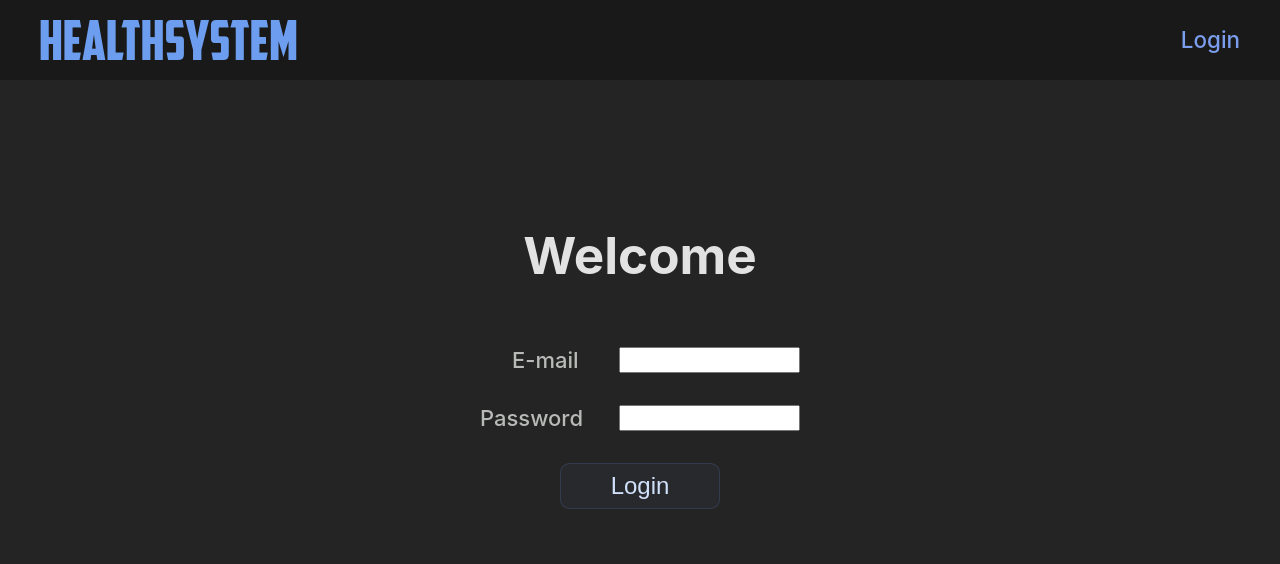
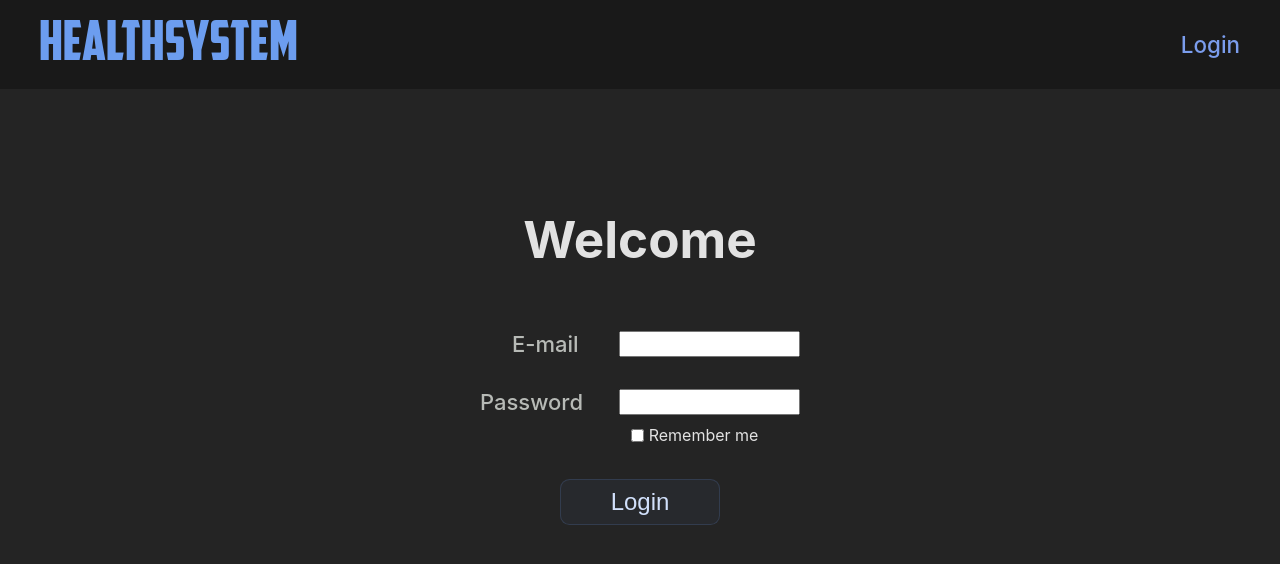
Before and after one commit to Descatres/HealthSystem, a React (Vite) app in the folder frontend/HealthSystem/: page /login in a window 1280 px wide. Shown: the top 564 px of the page. Built offline with nearby package versions, Linux system fonts and the light colour scheme.

Commit message:
QoL changes
user log in state
remember email

```diff
--- a/frontend/HealthSystem/src/App.jsx
+++ b/frontend/HealthSystem/src/App.jsx
@@ -1,4 +1,4 @@
-import { useState } from "react";
+import { useState, useEffect } from "react";
 import { BrowserRouter as Router, Route, Routes } from "react-router-dom";
 import "./App.css";
 import Navbar from "./components/Navbar/Navbar";
@@ -72,6 +72,25 @@ function App() {
     //     createAppointment(appointmentData);
     //   });
 
+    useEffect(() => {
+        const checkLoginStatus = () => {
+            const loginTimestamp = localStorage.getItem("loginTimestamp");
+            if (loginTimestamp) {
+                const now = new Date().getTime();
+                const twentyFourHours = 24 * 60 * 60 * 1000;
+                if (now - parseInt(loginTimestamp) < twentyFourHours) {
+                    setIsLoggedIn(true);
+                }
+            }
+        };
+        checkLoginStatus();
+    }, []);
+
+    const setLoginTimestamp = () => {
+        const now = new Date();
+        localStorage.setItem("loginTimestamp", now.getTime());
+    };
+
     const handleLogin = (email, password) => {
         if (!isLoggedIn) {
             fetch("http://localhost:8000/login/", {
@@ -88,6 +107,7 @@ function App() {
                 .then((data) => {
                     if (data.token) {
                         setIsLoggedIn(true);
+                        setLoginTimestamp();
                         console.log("Logged in", data.token);
                     } else {
                         setIsLoggedIn(false);
@@ -100,6 +120,7 @@ function App() {
                 });
         } else {
             setIsLoggedIn(false);
+            localStorage.removeItem("loginTimestamp");
             console.log("Logged out");
         }
     };
--- a/frontend/HealthSystem/src/components/AppointmentsList/AppointmentsList.module.css
+++ b/frontend/HealthSystem/src/components/AppointmentsList/AppointmentsList.module.css
@@ -126,6 +126,9 @@
     flex-direction: column;
     overflow-y: auto;
     max-height: 80%;
+    box-sizing: border-box;
+    overflow-y: hidden;
+    overflow-x: hidden;
 }
 
 .tableRowHeader {
--- a/frontend/HealthSystem/src/components/Navbar/Navbar.jsx
+++ b/frontend/HealthSystem/src/components/Navbar/Navbar.jsx
@@ -7,15 +7,15 @@ function Navbar(props) {
         <>
             <nav className={classes.container}>
                 <ul className={classes.navbar}>
-                    {/* {!props.isLoggedIn ? (
-                        <a href="/"> */}
-                    <img src={lgo2} alt="HealthSystem" />
-                    {/* </a>
+                    {!props.isLoggedIn ? (
+                        <a href="/">
+                            <img src={lgo2} alt="HealthSystem" />
+                        </a>
                     ) : (
                         <a href="/login">
                             <img src={lgo2} alt="HealthSystem" />
                         </a>
-                    )} */}
+                    )}
                     {props.isLoggedIn ? (
                         <a href="/login" onClick={props.handleLogin}>
                             Logout
--- a/frontend/HealthSystem/src/pages/Homepage/Homepage.module.css
+++ b/frontend/HealthSystem/src/pages/Homepage/Homepage.module.css
@@ -3,7 +3,7 @@
     align-items: flex-start;
     justify-content: flex-start;
     flex-direction: column;
-    height: 100%;
+    height: calc(100% - 8.5rem);
     gap: 0.5rem;
     padding: 0rem 2rem 2rem 2rem;
     margin: 5rem 0rem 0rem 0rem;
--- a/frontend/HealthSystem/src/pages/Login/Login.jsx
+++ b/frontend/HealthSystem/src/pages/Login/Login.jsx
@@ -6,6 +6,7 @@ import { useNavigate } from "react-router-dom";
 function Login(props) {
     const [email, setEmail] = useState("");
     const [password, setPassword] = useState("");
+    const [rememberMe, setRememberMe] = useState(false);
     const navigate = useNavigate();
 
     useEffect(() => {
@@ -15,9 +16,33 @@ function Login(props) {
         }
     }, [props.isLoggedIn]);
 
+    useEffect(() => {
+        const savedEmail = localStorage.getItem("loginEmail");
+        const savedRememberMe = localStorage.getItem("rememberMe");
+
+        if (savedEmail && savedRememberMe === "true") {
+            setEmail(savedEmail);
+            setRememberMe(true);
+        }
+    }, []);
+
     const handleKeyDown = (e) => {
         if (e.key === "Enter") {
             props.handleLogin(email, password);
+        }
+    };
+
+    const handleLogin = () => {
+        props.handleLogin(email, password);
+
+        // Save email and rememberMe status if rememberMe is checked
+        if (rememberMe) {
+            localStorage.setItem("loginEmail", email);
+            localStorage.setItem("rememberMe", true);
+        } else {
+            // Clear saved email and rememberMe status
+            localStorage.removeItem("loginEmail");
+            localStorage.removeItem("rememberMe");
         }
     };
 
@@ -51,9 +76,21 @@ function Login(props) {
                             required
                         />
                     </div>
+                    <div className={classes.rememberContainer}>
+                        <div className={classes.remember}>
+                            <input
+                                type="checkbox"
+                                checked={rememberMe}
+                                onChange={(e) =>
+                                    setRememberMe(e.target.checked)
+                                }
+                            />
+                            <div>Remember me</div>
+                        </div>
+                    </div>
                     <button
                         className={classes.normal}
-                        onClick={() => props.handleLogin(email, password)}
+                        onClick={handleLogin}
                         required
                     >
                         Login
--- a/frontend/HealthSystem/src/pages/Login/Login.module.css
+++ b/frontend/HealthSystem/src/pages/Login/Login.module.css
@@ -39,3 +39,18 @@ button.normal:active {
 button.normal:hover {
     color: rgba(209, 224, 251, 0.942);
 }
+
+.rememberContainer {
+    display: flex;
+    align-items: center;
+    justify-content: flex-end;
+    width: 18.5%;
+    margin-top: -1.5rem;
+}
+
+.remember {
+    display: flex;
+    align-items: center;
+    justify-content: flex-end;
+    gap: 0.3rem;
+}
```
